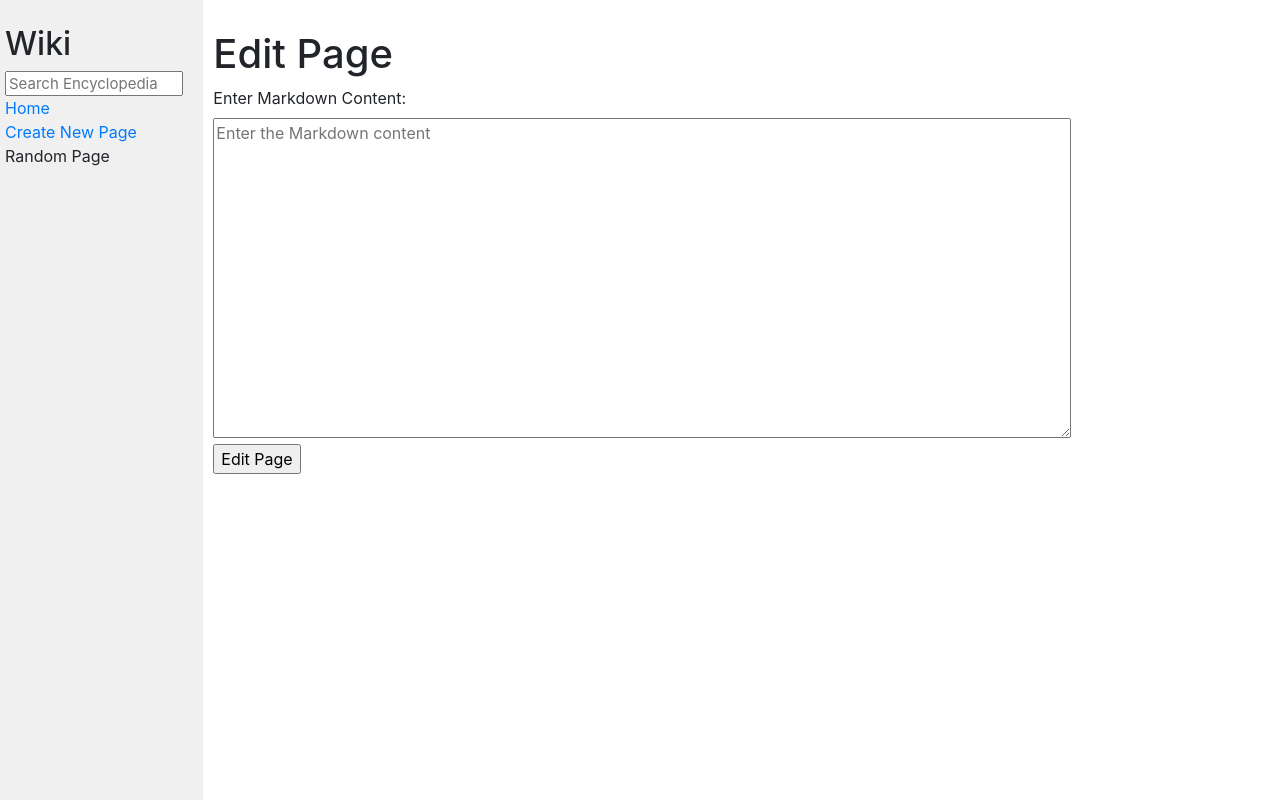
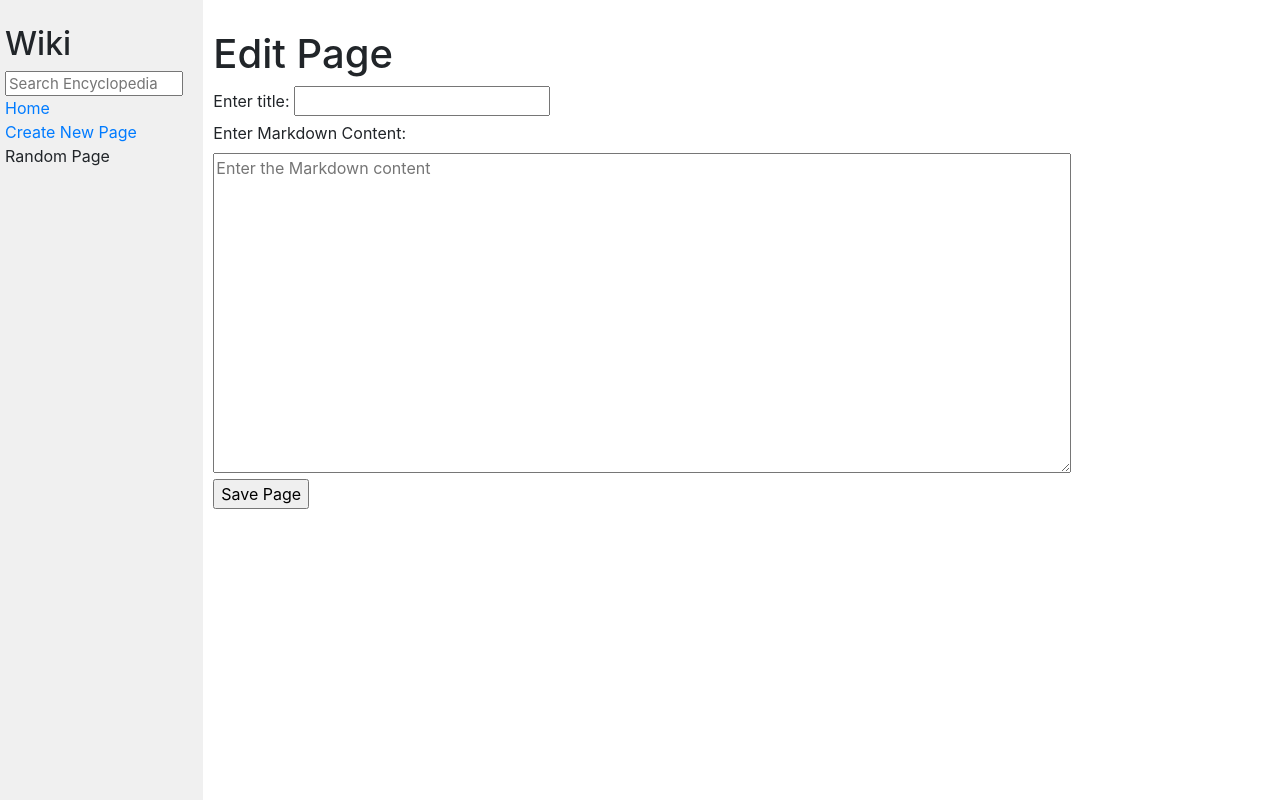
Before and after one commit to tarikozturk017/Wiki-app, a Django app: template wiki/encyclopedia/templates/encyclopedia/edit.html in a window 1280 px wide. Run offline with Django 3.2, Linux system fonts and the light colour scheme; the template is opened without the code that fills it, so the values that code supplies are empty; some libraries are stand-ins or nearby versions.

Commit message:
Edit functionality completed

```diff
--- a/wiki/encyclopedia/templates/encyclopedia/edit.html
+++ b/wiki/encyclopedia/templates/encyclopedia/edit.html
@@ -7,13 +7,16 @@
 {% block body %}
     <h1>Edit Page</h1>
 
-    <form action="{% url 'edit' %}" method="post">
+    <form action="{% url 'save' %}" method="post">
         {% csrf_token %}
+        <label for="edit_title">Enter title:</label>
+        <input class="edit_title" type="text" name="edit_title" value="{{ title }}">
+        <br>
         <label for="edit_content">Enter Markdown Content:</label>
         <br>
         <textarea id="edit_content" name="edit_content" placeholder="Enter the Markdown content">{{ content }}</textarea>
         <br>
-        <input type="submit" value="Edit Page">
+        <input type="submit" value="Save Page">
     </form>
 
 {% endblock %}
--- a/wiki/encyclopedia/templates/encyclopedia/title.html
+++ b/wiki/encyclopedia/templates/encyclopedia/title.html
@@ -7,7 +7,11 @@
 {% block body %}
 <div class="content">
     {{ content|safe }}
-    <a class="edit" href=/edit/{{title}}>Edit Page</a>
+    <form action="{% url 'edit' %}" method="post">
+        {% csrf_token %}
+        <input type="hidden" name="edit_title" value="{{ title }}">
+        <input type="submit" value="Edit">
+    </form>
 </div>
 
 {% endblock %}
--- a/wiki/encyclopedia/urls.py
+++ b/wiki/encyclopedia/urls.py
@@ -7,5 +7,6 @@ urlpatterns = [
     path("wiki/<str:title>", views.title, name="title"),
     path("search/", views.search, name="search"),
     path("create/", views.create, name="create"),
-    path("edit/<str:title>", views.edit, name="edit")
+    path("edit/", views.edit, name="edit"),
+    path("save/", views.save, name="save")
     ]
```
Also changed, not shown: wiki/encyclopedia/views.py (+15 -13 lines), wiki/entries/CSS.md (+6 -0 lines), wiki/entries/Flask.md (+5 -1 lines).
